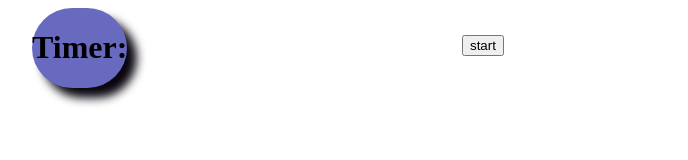
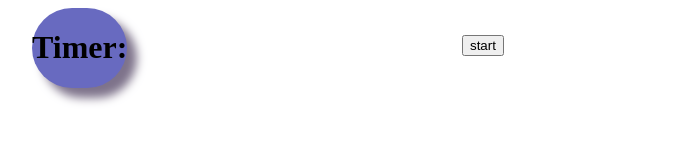
Before and after one commit to kar123-demo/Game-memory, a plain HTML site: page harish.html in a window 1280 px wide. Shown: the top 160 px of the page, without its empty margins (288-976 px from the left). Drawn offline with Linux system fonts and the light colour scheme.

Commit message:
Update index.css

```diff
--- a/index.css
+++ b/index.css
@@ -65,7 +65,7 @@ justify-content: center;
     position:absolute;
     left:320px;
     border-radius: 50px;
-    box-shadow: 10px 10px 10px rgb(10, 6, 15);
+    box-shadow: 10px 10px 10px rgb(126, 115, 139);
 
 
 }
```
